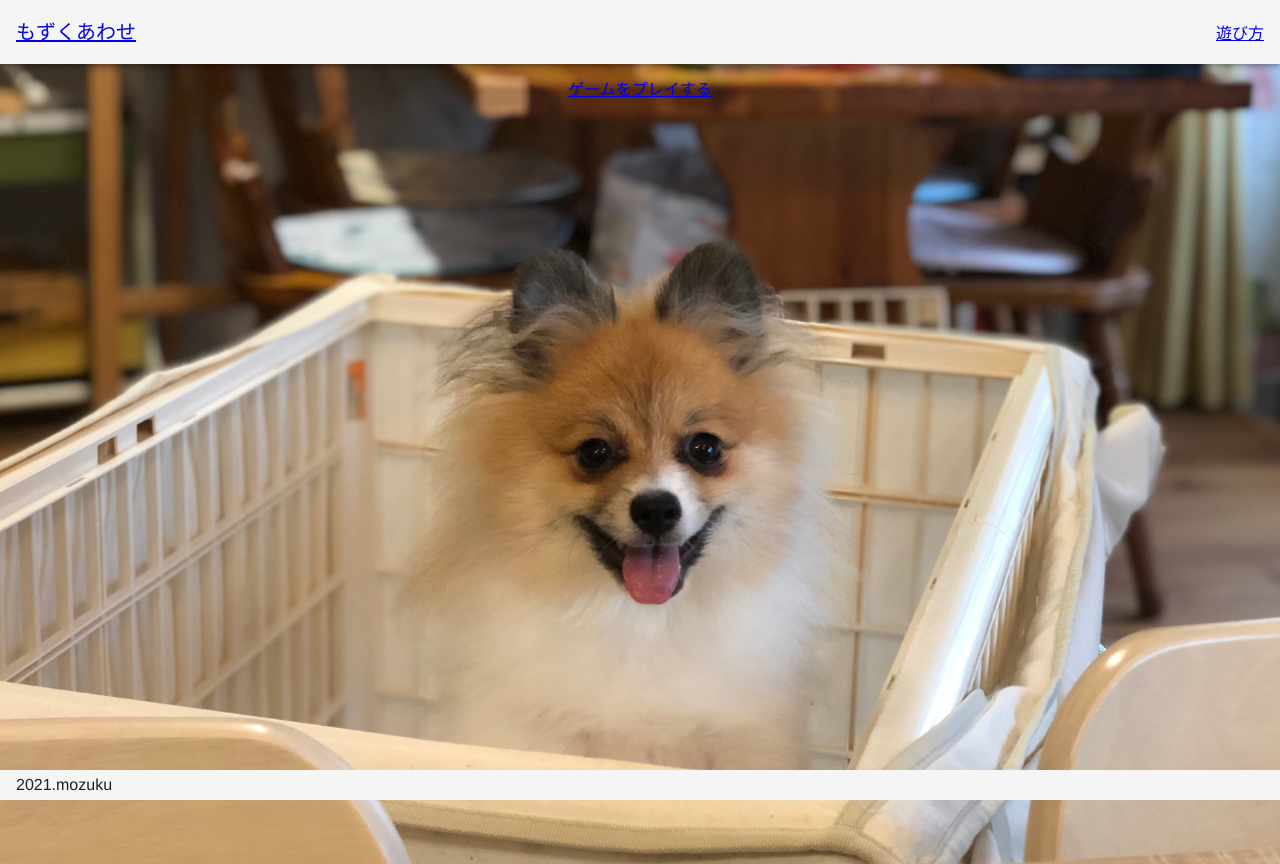
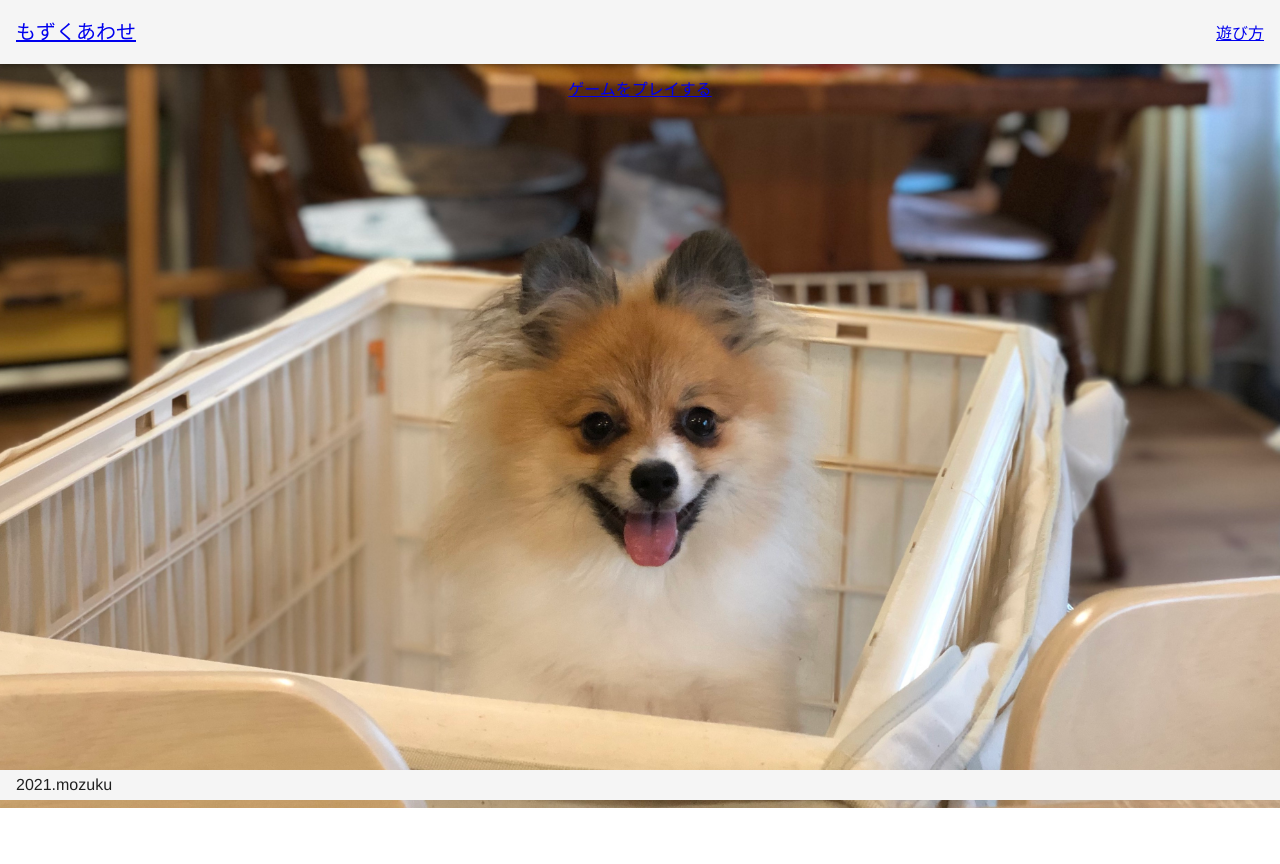
Before and after one commit to wataru-pgm/mozuku-app-01, a Vue app: page / in a window 1280 px wide. After the commit the page ends 808 px from the top, so only its background shows below. Built offline with nearby package versions, Linux system fonts and the light colour scheme.

Commit message:
fix:backgroundimageサイズ修正

```diff
--- a/src/components/Main.vue
+++ b/src/components/Main.vue
@@ -13,6 +13,7 @@
     background-position: center;
     background-size: cover;
     width: 100%;
-    height: 100vh;
+    height: 93vh;
+    background-attachment: fixed;
   }
 </style>
```
Also changed, not shown: src/App.vue (line endings or trailing spaces).
